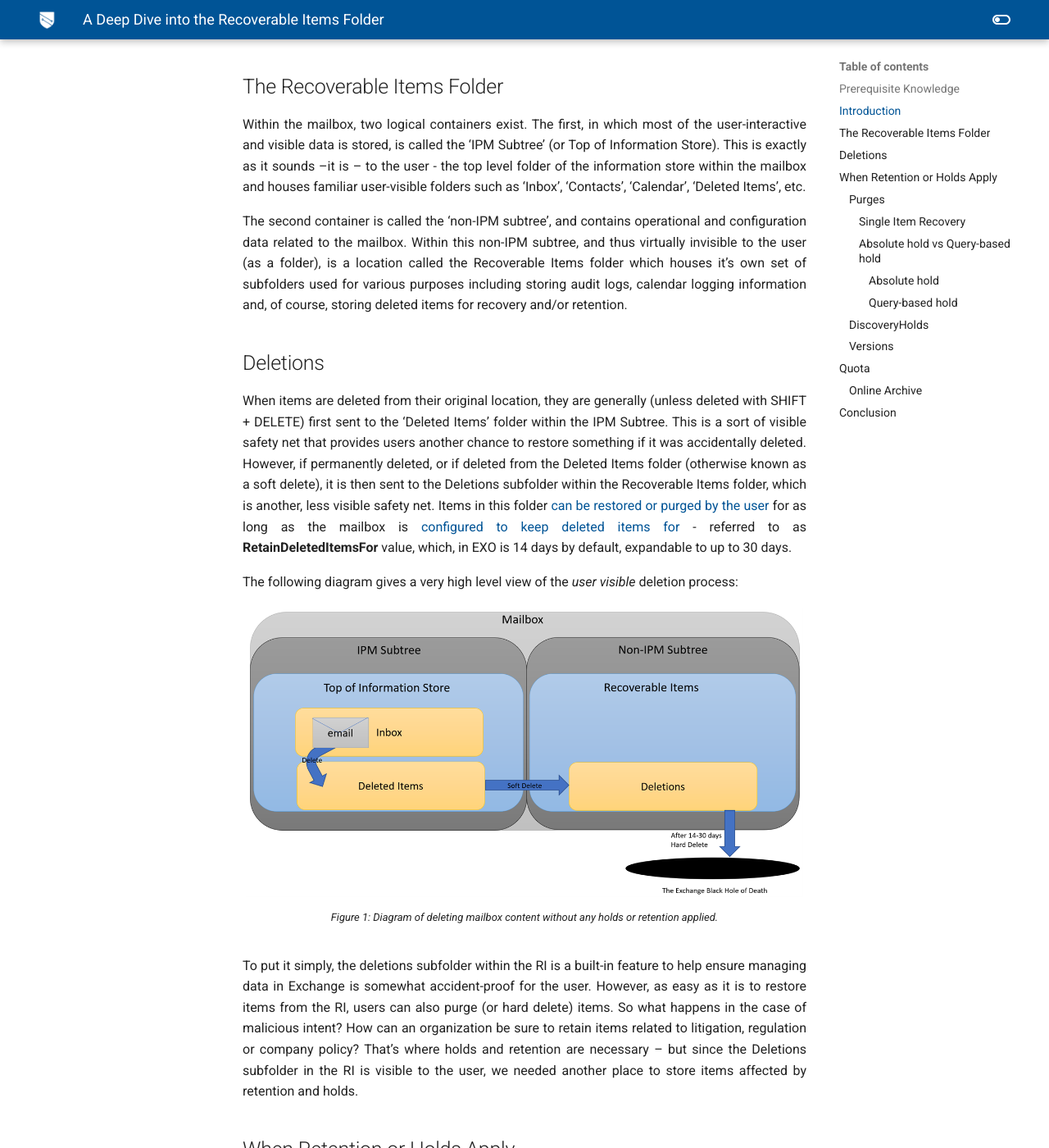
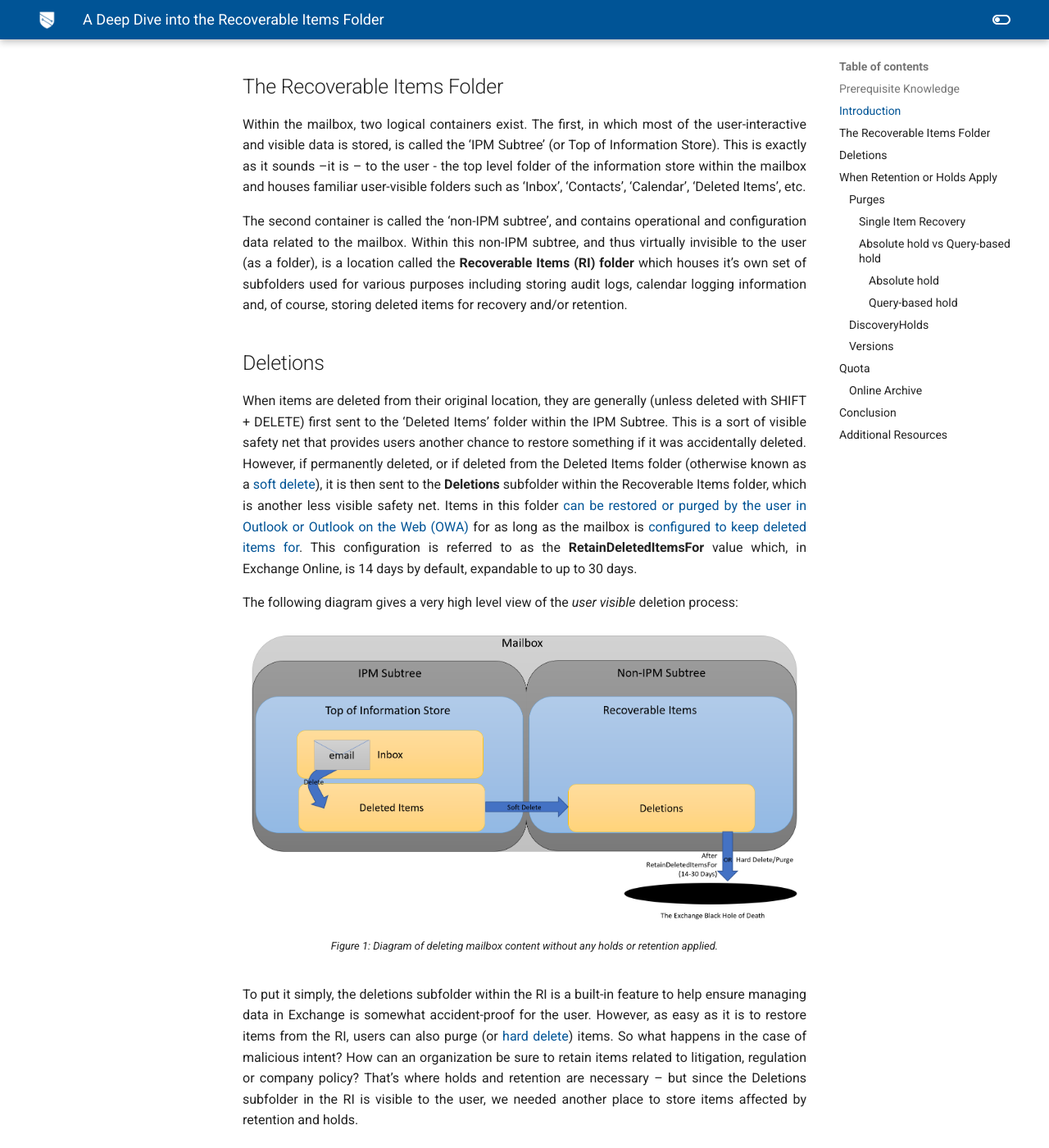
Before and after one commit to microsoft/ComplianceCxE, an MkDocs documentation site: the page built from docs/notes/mig/ri.md, in a window 1280 px wide and 1400 px high, scrolled down 1296 px. Shown: the whole window at 82% size. Built offline with MkDocs 1.6.1 and Material for MkDocs 9.7.7, drawn with Linux system fonts in a browser that asks for light colours; comment, search, counter and statistics services are not loaded; old or Windows-style settings are respelled for this version of MkDocs; some of the changed text lies outside the part shown.

Commit message:
updates to ri post

```diff
--- a/docs/notes/mig/ri.md
+++ b/docs/notes/mig/ri.md
@@ -31,11 +31,11 @@
 
 Within the mailbox, two logical containers exist.  The first, in which most of the user-interactive and visible data is stored, is called the ‘IPM Subtree’ (or Top of Information Store).  This is exactly as it sounds –it is – to the user - the top level folder of the information store within the mailbox and houses familiar user-visible folders such as ‘Inbox’, ‘Contacts’, ‘Calendar’, ‘Deleted Items’, etc.
 
-The second container is called the ‘non-IPM subtree’, and contains operational and configuration data related to the mailbox.  Within this non-IPM subtree, and thus virtually invisible to the user (as a folder), is a location called the Recoverable Items folder which houses it’s own set of subfolders used for various purposes including storing audit logs, calendar logging information and, of course, storing deleted items for recovery and/or retention.
+The second container is called the ‘non-IPM subtree’, and contains operational and configuration data related to the mailbox.  Within this non-IPM subtree, and thus virtually invisible to the user (as a folder), is a location called the **Recoverable Items (RI) folder** which houses it’s own set of subfolders used for various purposes including storing audit logs, calendar logging information and, of course, storing deleted items for recovery and/or retention.
 
 ## Deletions
 
-When items are deleted from their original location, they are generally (unless deleted with SHIFT + DELETE) first sent to the ‘Deleted Items’ folder within the IPM Subtree.  This is a sort of visible safety net that provides users another chance to restore something if it was accidentally deleted.  However, if permanently deleted, or if deleted from the Deleted Items folder (otherwise known as a soft delete), it is then sent to the Deletions subfolder within the Recoverable Items folder, which is another, less visible safety net.  Items in this folder [can be restored or purged by the user](https://support.microsoft.com/en-us/office/recover-deleted-items-or-email-in-outlook-web-app-c3d8fc15-eeef-4f1c-81df-e27964b7edd4) for as long as the mailbox is [configured to keep deleted items for](https://docs.microsoft.com/en-us/exchange/recipients-in-exchange-online/manage-user-mailboxes/change-deleted-item-retention) - referred to as **RetainDeletedItemsFor** value, which, in EXO is 14 days by default, expandable to up to 30 days.
+When items are deleted from their original location, they are generally (unless deleted with SHIFT + DELETE) first sent to the ‘Deleted Items’ folder within the IPM Subtree.  This is a sort of visible safety net that provides users another chance to restore something if it was accidentally deleted.  However, if permanently deleted, or if deleted from the Deleted Items folder (otherwise known as a [soft delete](https://docs.microsoft.com/en-us/exchange/security-and-compliance/recoverable-items-folder/recoverable-items-folder#terminology)), it is then sent to the **Deletions** subfolder within the Recoverable Items folder, which is another less visible safety net.  Items in this folder [can be restored or purged by the user in Outlook or Outlook on the Web (OWA)](https://support.microsoft.com/en-us/office/recover-deleted-items-or-email-in-outlook-web-app-c3d8fc15-eeef-4f1c-81df-e27964b7edd4) for as long as the mailbox is [configured to keep deleted items for](https://docs.microsoft.com/en-us/exchange/recipients-in-exchange-online/manage-user-mailboxes/change-deleted-item-retention).  This configuration is referred to as the **RetainDeletedItemsFor** value which, in Exchange Online, is 14 days by default, expandable to up to 30 days.
 
 The following diagram gives a very high level view of the *user visible* deletion process:
 
@@ -44,7 +44,7 @@
     <figcaption>Figure 1: Diagram of deleting mailbox content without any holds or retention applied.</figcaption>
 </figure>
 
-To put it simply, the deletions subfolder within the RI is a built-in feature to help ensure managing data in Exchange is somewhat accident-proof for the user.  However, as easy as it is to restore items from the RI, users can also purge (or hard delete) items.  So what happens in the case of malicious intent?  How can an organization be sure to retain items related to litigation, regulation or company policy?  That’s where holds and retention are necessary – but since the Deletions subfolder in the RI is visible to the user, we needed another place to store items affected by retention and holds.
+To put it simply, the deletions subfolder within the RI is a built-in feature to help ensure managing data in Exchange is somewhat accident-proof for the user.  However, as easy as it is to restore items from the RI, users can also purge (or [hard delete](https://docs.microsoft.com/en-us/exchange/security-and-compliance/recoverable-items-folder/recoverable-items-folder#terminology)) items.  So what happens in the case of malicious intent?  How can an organization be sure to retain items related to litigation, regulation or company policy?  That’s where holds and retention are necessary – but since the Deletions subfolder in the RI is visible to the user, we needed another place to store items affected by retention and holds.
 
 ## When Retention or Holds Apply
 
@@ -82,14 +82,14 @@
 
 #### Absolute hold vs Query-based hold
 
-Now, before we move on to the other scenarios, it's important to distinguish that there are two concepts of holds:  **Query-based** and **absolute**.
+Now, before we move on to the other scenarios, it's important to distinguish that there are two concepts of holds within the mailbox:  **Query-based** and **Absolute**.
 
 ##### Absolute hold
 
-Absolute holds are basically defined as when litigation hold or delay hold is enabled without a LitigationHoldDuration defined.  This was our first type of hold with Exchange on-premises, whereas the entire mailbox was required to be kept forever.  Because there was no further evaluation needed of what to keep and what not to keep, items simply remained within the Purges folder until lithold was disabled.
+Absolute holds are basically defined as when litigation hold or [delay hold](https://docs.microsoft.com/en-us/microsoft-365/compliance/identify-a-hold-on-an-exchange-online-mailbox?view=o365-worldwide#managing-mailboxes-on-delay-hold) is enabled without a [LitigationHoldDuration](https://docs.microsoft.com/en-us/Exchange/policy-and-compliance/holds/litigation-holds?view=exchserver-2019#use-the-exchange-management-shell-to-place-a-mailbox-on-litigation-hold-and-preserve-items-for-a-specified-duration) defined.  This was our first type of hold with Exchange on-premises, whereas the entire mailbox was required to be kept forever.  Because there was no further evaluation needed of what to keep and what not to keep, items simply remained within the Purges folder until lithold was disabled.
 
 !!! important
-    Because they always apply to the entire mailbox, absolute holds always take precedence over any other type of hold.
+    Because they always apply to the entire mailbox, **absolute holds always take precedence over any other type of hold**.
 
 <figure>
     <img src="../../img/ri-3.png"/>
@@ -108,16 +108,16 @@
 
 * eDiscovery holds with any duration of retention
 
-Because of the many possible conditions, we needed a way to evaluate content to identify if it met the conditions specified within the hold.  Since we already use the Purges folder for absolute holds, we needed to create a new subfolder - DiscoveryHolds.
+Because of the many possible conditions, we needed a way to evaluate content to identify if it met the conditions specified within the hold.  Since we already use the Purges folder for absolute holds, we needed to create a new subfolder - **DiscoveryHolds**.
 
 ### DiscoveryHolds
 
-As mentioned above, the DiscoveryHolds folder is used to evaluate and then keep items that match a query-based hold.  However, as also mentioned above, the purges folder is always used first.
+As mentioned above, the DiscoveryHolds folder is used to evaluate and then keep items that match a query-based hold.  However, as also mentioned above, the *purges folder is always used first*.
 
-This is where the RetainDeletedItemsFor configuration is again important.  As the items reach their configured time within the Purges folder, if a query based hold is applied to the mailbox (with no absolute hold specified), the items will then be moved to the DiscoveryHolds folder.
+This is where the **RetainDeletedItemsFor** configuration is again important.  As the items reach their configured time within the Purges folder, if a query based hold is applied to the mailbox (with no absolute hold specified), the items will then be moved to the DiscoveryHolds folder.
 
 !!! example
-    A user has an org-wide Microsoft 365 retention policy applied to their mailbox, Litigation hold is disabled and the RetainDeletedItemsFor value is the default of 14 days.
+    *A user has an org-wide Microsoft 365 retention policy applied to their mailbox, Litigation hold is disabled and the RetainDeletedItemsFor value is the default of 14 days.*
 
     The user deletes an email from their inbox, then soft deletes the message from the deleted items folder.  After 7 days, the user hard deletes the message from the Deletions folder.  The message is then stored within the Purges folder for 14 days before being moved to the DiscoveryHolds folder to remain until no longer subject to the applied retention policy.
 
@@ -144,7 +146,7 @@
 
 ## Quota
 
-One of the benefits of the recoverable items folder is that it has a quota separate from that of the user's mailbox.  This is actually incredibly important.  The recoverable items folder should be completely seamless to the user (in other words, they user should have no idea it exists) - if it shared the same quota as the mailbox, all kinds of potential issues could arise, such as preventing the user from sending/receiving email because they unintentionally deleted too many things that were subject to a hold.
+One of the benefits of the recoverable items folder is that it has a [quota separate from that of the user's mailbox](https://docs.microsoft.com/en-us/exchange/security-and-compliance/recoverable-items-folder/recoverable-items-folder#recoverable-items-mailbox-quotas).  *This is actually incredibly important*.  The recoverable items folder should be completely seamless to the user (in other words, they user should have no idea it exists) - if it shared the same quota as the mailbox, all kinds of potential issues could arise, such as preventing the user from sending/receiving email because they unintentionally deleted too many things that were subject to a hold.
 
 In Exchange Online, the following quota's exist:
 
@@ -165,10 +167,27 @@
 | Recoverable Items Folder (Archive) | 30 GB | 100 GB |
 
 !!! note
-    The auto-expanding capabilities of the online archive also apply to the recoverable items folder within the archive.
+    The [auto-expanding capabilities](https://docs.microsoft.com/en-us/microsoft-365/compliance/enable-unlimited-archiving?view=o365-worldwide) of the online archive [also apply to the recoverable items folder within the archive](https://techcommunity.microsoft.com/t5/exchange-team-blog/office-365-auto-expanding-archives-faq/ba-p/607784).
 
 ## Conclusion
 
 We hope that you enjoyed this journey into the Exchange mailbox from a retention and hold perspective.  Please feel free to submit feedback or suggest edits using the links at the top of this article.
 
+## Additional Resources
+
+* [How to identify the type of hold placed on an Exchange Online mailbox](https://docs.microsoft.com/en-us/microsoft-365/compliance/identify-a-hold-on-an-exchange-online-mailbox?view=o365-worldwide)
+
+* [How to clean up or delete items from the RI folder](https://docs.microsoft.com/en-us/exchange/security-and-compliance/recoverable-items-folder/clean-up-deleted-items)
+
+
+---
+
 **Brendon Lee** - *Compliance CxE*
+
+*With contributions from:*
+
+* *Randall Galloway*
+
+* *Stefanie Bier*
+
+* *David Santamaria*
```
Also changed, not shown: other parts of docs/notes/mig/ri.md (+11 -9 lines), docs/notes/img/ri-1.png, docs/notes/img/ri-2.png, docs/notes/img/ri-5.png.
